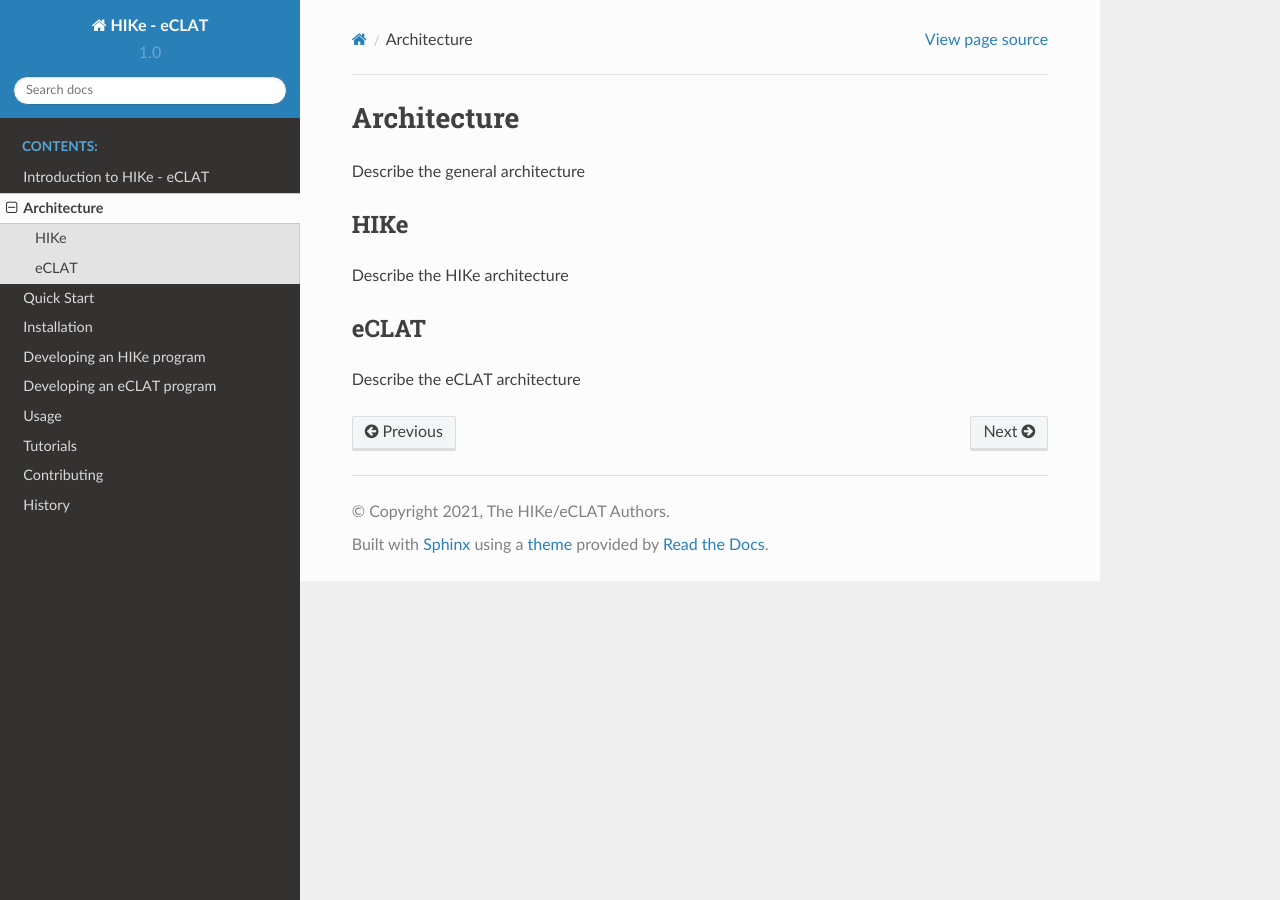
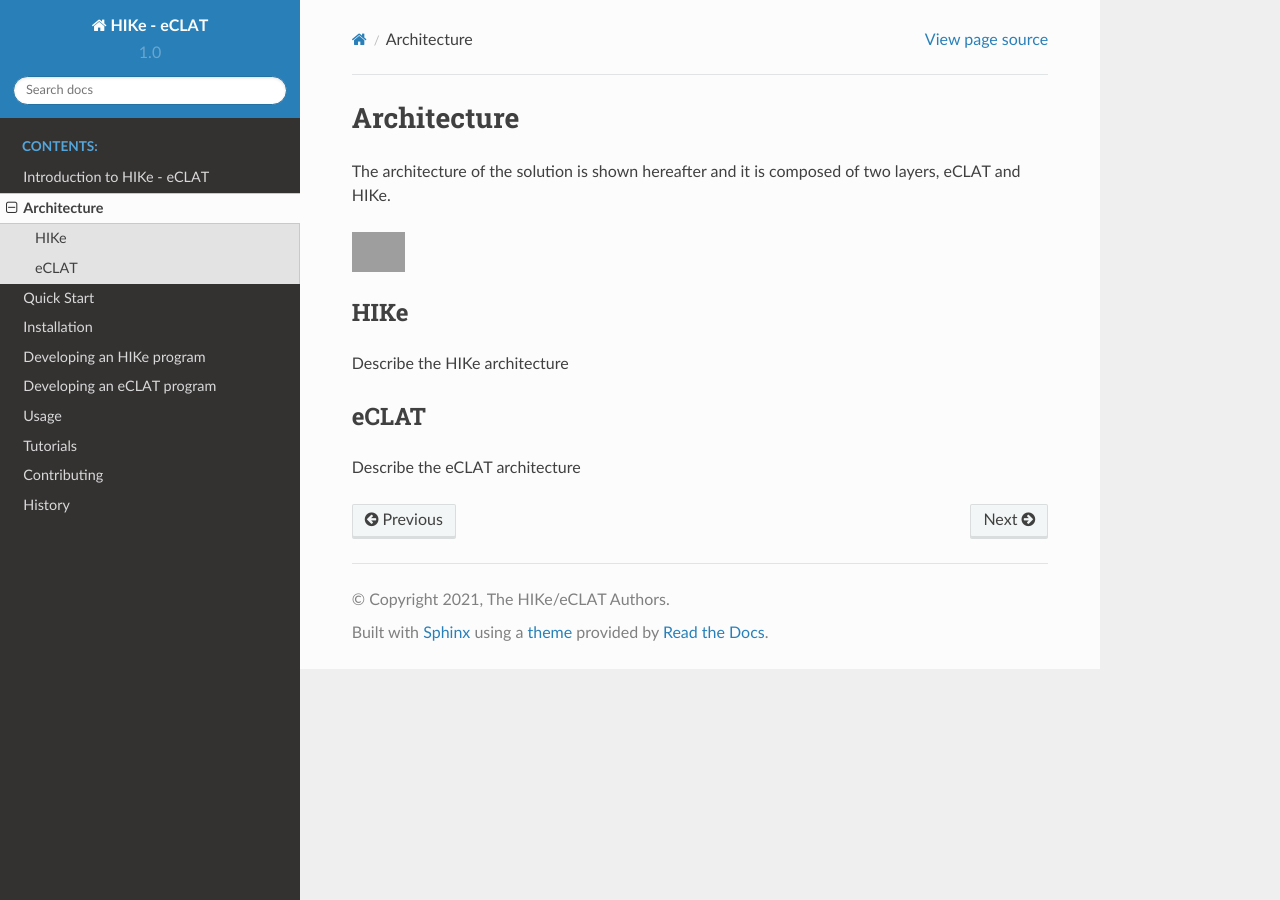
Before and after one commit to hike-eclat/docs, a Sphinx documentation site: the page built from docs/architecture.rst, in a window 1280 px wide. Built offline with Sphinx 7.4.7 and the Read the Docs theme 2.0.0, drawn with Linux system fonts in a browser that asks for light colours; pages that are not in the unit, such as notebooks, are missing from menus; grey boxes are pictures that could not be loaded.

Commit message:
Update architecture.rst

```diff
--- a/docs/architecture.rst
+++ b/docs/architecture.rst
@@ -1,7 +1,12 @@
 Architecture
 ============
 
-Describe the general architecture
+The architecture of the solution is shown hereafter and it is composed of two layers, eCLAT and HIKe.
+
+.. https://docs.google.com/drawings/d/1d0Vv5Qungtvin65DelNX1pEuZkuDpRUqJDezE621w8w
+
+.. image:: HIke-eCLAT-overall.png
+   :width: 40pt
 
 HIKe
 ----
```
